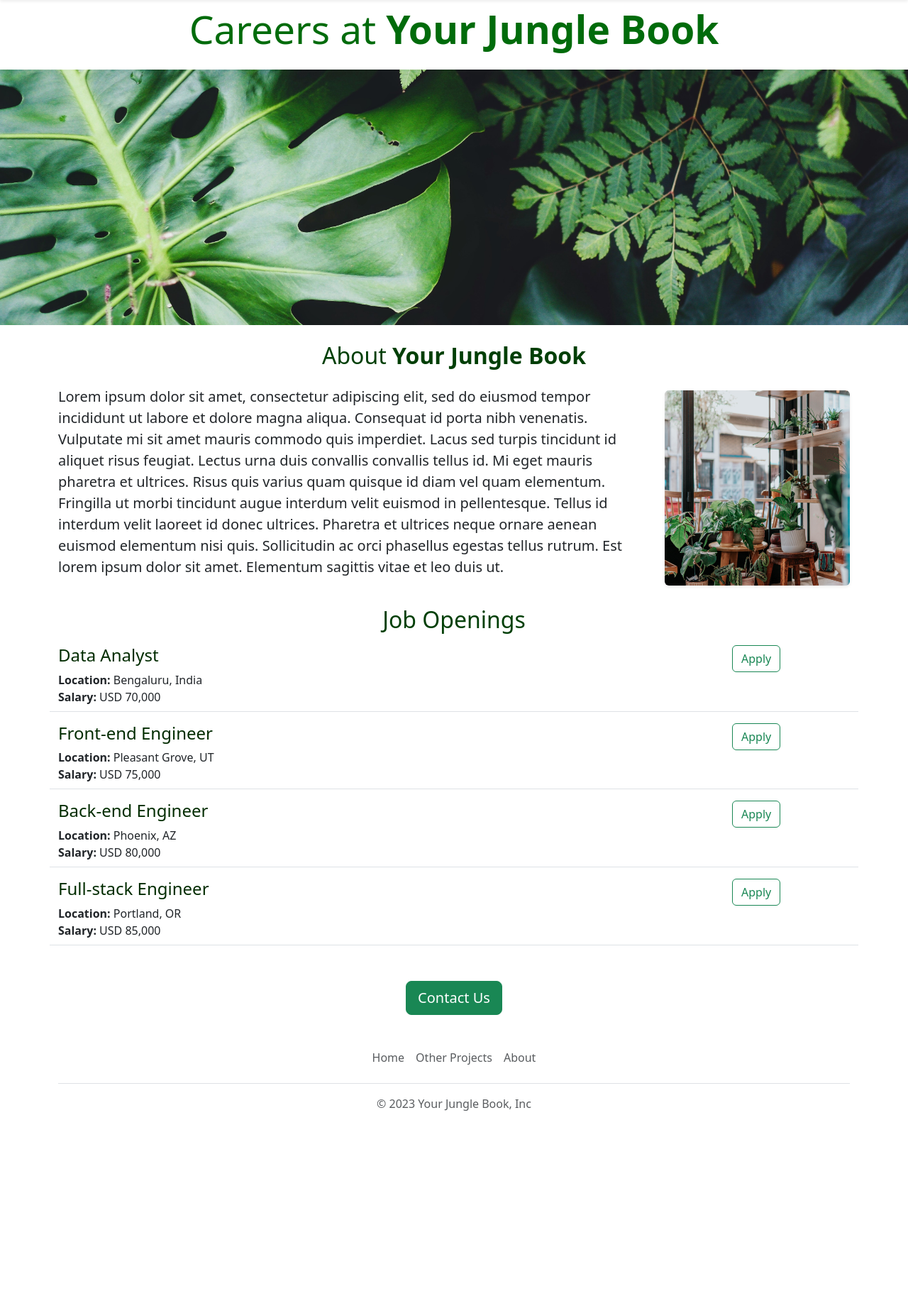
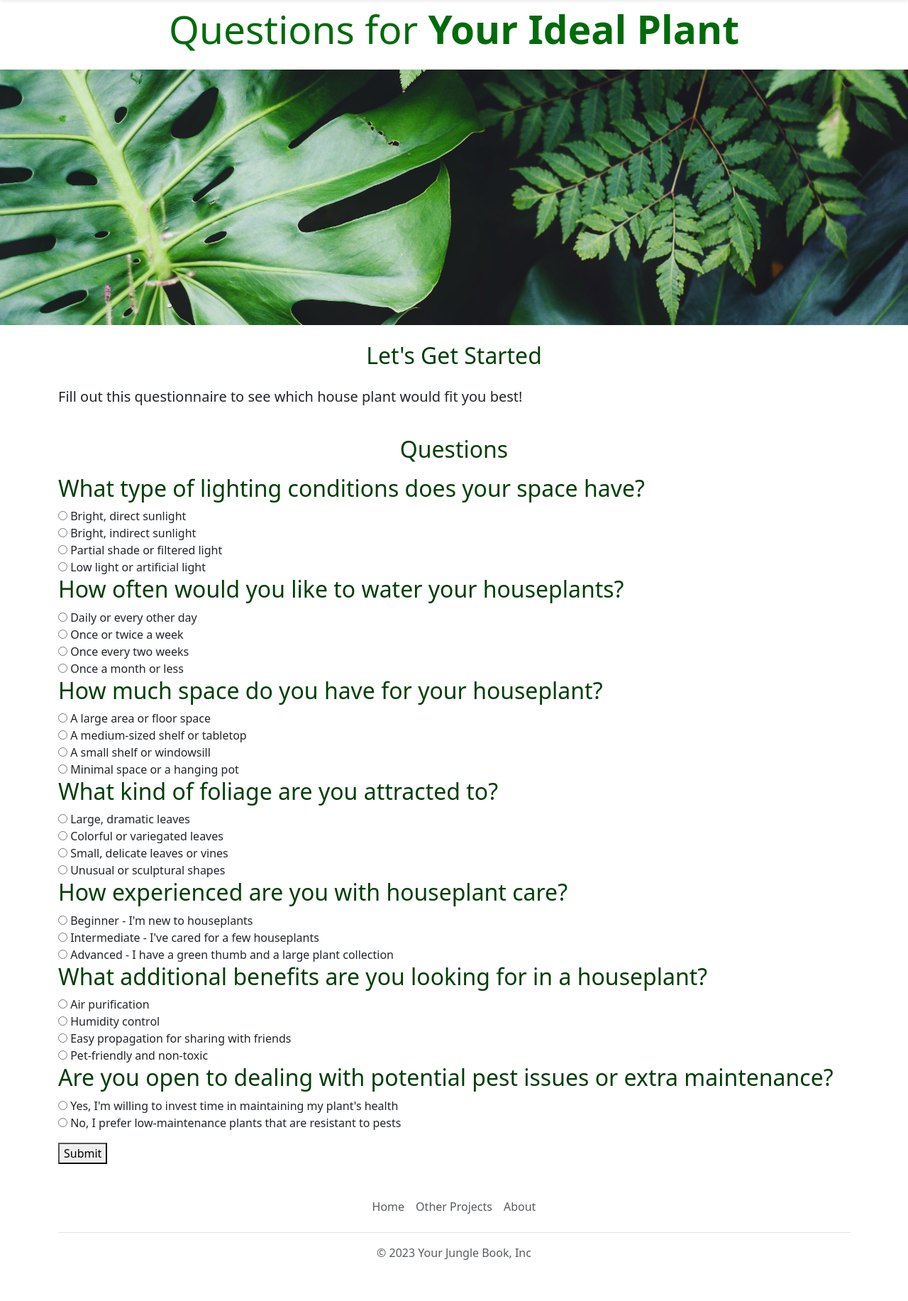
Before and after one commit to rep-pierce/jovian-careers-website-v2, a Flask app: page / in a window 1280 px wide. Shown: the part 56-1889 px from the top of the page at 71% size. Before the commit the page ends 1621 px from the top, so only its background shows below. Run offline with Flask 3, Linux system fonts and the light colour scheme.

Commit message:
updated as plant questionnaire

```diff
--- a/app.py
+++ b/app.py
@@ -1,38 +1,233 @@
 from flask import Flask, render_template, jsonify
+import json
 
 app = Flask(__name__)
 
-JOBS = [
+# Add the custom filter to remove the 'answer' key and convert to JSON
+def remove_answer_key(value):
+    new_dict = {k: v for k, v in value.items() if k != 'answer'}
+    return json.dumps(new_dict)
+
+app.jinja_env.filters['remove_answer_key'] = remove_answer_key
+
+QUESTIONS = [
     {
-        'id': 1,
-        'title': 'Data Analyst',
-        'location': 'Bengaluru, India',
-        'salary': 'USD 70,000'
+    'id': 1,
+    'question': 'What type of lighting conditions does your space have?',
+    'answers': [{
+        'answer': 'Bright, direct sunlight',
+        'zzplant': 2,
+        'snake': 4,
+        'croton': 5,
+        'areca': 5,
+        'string': 3
+    },{
+        'answer': 'Bright, indirect sunlight',
+        'zzplant': 4,
+        'snake': 5,
+        'croton': 4,
+        'areca': 4,
+        'string': 4
+    },{
+        'answer': 'Partial shade or filtered light',
+        'zzplant': 3,
+        'snake': 3,
+        'croton': 2,
+        'areca': 2,
+        'string': 5
+    },{
+        'answer': 'Low light or artificial light',
+        'zzplant': 5,
+        'snake': 3,
+        'croton': 2,
+        'areca': 2,
+        'string': 5
+    }]
     },
     {
-        'id': 2,
-        'title': 'Front-end Engineer',
-        'location': 'Pleasant Grove, UT',
-        'salary': 'USD 75,000'
+    'id': 2,
+    'question': 'How often would you like to water your houseplants?',
+    'answers': [{
+        'answer': 'Daily or every other day',
+        'zzplant': 1,
+        'snake': 1,
+        'croton': 3,
+        'areca': 5,
+        'string': 1
+    },{
+        'answer': 'Once or twice a week',
+        'zzplant': 2,
+        'snake': 3,
+        'croton': 5,
+        'areca': 4,
+        'string': 2
+    },{
+        'answer': 'Once every two weeks',
+        'zzplant': 4,
+        'snake': 5,
+        'croton': 2,
+        'areca': 2,
+        'string': 4
+    },{
+        'answer': 'Once a month or less',
+        'zzplant': 5,
+        'snake': 4,
+        'croton': 1,
+        'areca': 1,
+        'string': 3
+    }]
     },
     {
-        'id': 3,
-        'title': 'Back-end Engineer',
-        'location': 'Phoenix, AZ',
-        'salary': 'USD 80,000'
+    'id': 3,
+    'question': 'How much space do you have for your houseplant?',
+    'answers': [{
+        'answer': 'A large area or floor space',
+        'zzplant': 3,
+        'snake': 4,
+        'croton': 3,
+        'areca': 5,
+        'string': 1
+    },{
+        'answer': 'A medium-sized shelf or tabletop',
+        'zzplant': 5,
+        'snake': 5,
+        'croton': 5,
+        'areca': 3,
+        'string': 2
+    },{
+        'answer': 'A small shelf or windowsill',
+        'zzplant': 4,
+        'snake': 3,
+        'croton': 4,
+        'areca': 1,
+        'string': 4
+    },{
+        'answer': 'Minimal space or a hanging pot',
+        'zzplant': 2,
+        'snake': 2,
+        'croton': 1,
+        'areca': 1,
+        'string': 5
+    }]
     },
     {
-        'id': 4,
-        'title': 'Full-stack Engineer',
-        'location': 'Portland, OR',
-        'salary': 'USD 85,000'
-    }
+    'id': 4,
+    'question': 'What kind of foliage are you attracted to?',
+    'answers': [{
+        'answer': 'Large, dramatic leaves',
+        'zzplant': 1,
+        'snake': 2,
+        'croton': 4,
+        'areca': 5,
+        'string': 1
+    },{
+        'answer': 'Colorful or variegated leaves',
+        'zzplant': 2,
+        'snake': 1,
+        'croton': 5,
+        'areca': 3,
+        'string': 2
+    },{
+        'answer': 'Small, delicate leaves or vines',
+        'zzplant': 1,
+        'snake': 2,
+        'croton': 3,
+        'areca': 4,
+        'string': 5
+    },{
+        'answer': 'Unusual or sculptural shapes',
+        'zzplant': 3,
+        'snake': 5,
+        'croton': 2,
+        'areca': 1,
+        'string': 5
+    }]
+    },
+    {
+    'id': 5,
+    'question': 'How experienced are you with houseplant care?',
+    'answers': [{
+        'answer': "Beginner - I'm new to houseplants",
+        'zzplant': 5,
+        'snake': 5,
+        'croton': 1,
+        'areca': 2,
+        'string': 3
+    },{
+        'answer': "Intermediate - I've cared for a few houseplants",
+        'zzplant': 4,
+        'snake': 4,
+        'croton': 3,
+        'areca': 3,
+        'string': 4
+    },{
+        'answer': 'Advanced - I have a green thumb and a large plant collection',
+        'zzplant': 2,
+        'snake': 3,
+        'croton': 5,
+        'areca': 4,
+        'string': 2
+    }]
+    },
+    {
+    'id': 6,
+    'question': 'What additional benefits are you looking for in a houseplant?',
+    'answers': [{
+        'answer': 'Air purification',
+        'zzplant': 4,
+        'snake': 5,
+        'croton': 3,
+        'areca': 2,
+        'string': 1
+    },{
+        'answer': 'Humidity control',
+        'zzplant': 3,
+        'snake': 2,
+        'croton': 1,
+        'areca': 5,
+        'string': 2
+    },{
+        'answer': 'Easy propagation for sharing with friends',
+        'zzplant': 2,
+        'snake': 3,
+        'croton': 4,
+        'areca': 1,
+        'string': 5
+    },{
+        'answer': 'Pet-friendly and non-toxic',
+        'zzplant': 5,
+        'snake': 1,
+        'croton': 1,
+        'areca': 3,
+        'string': 4
+    }]
+    },
+    {
+    'id': 7,
+    'question': 'Are you open to dealing with potential pest issues or extra maintenance?',
+    'answers': [{
+        'answer': "Yes, I'm willing to invest time in maintaining my plant's health",
+        'zzplant': 2,
+        'snake': 3,
+        'croton': 5,
+        'areca': 4,
+        'string': 2
+    },{
+        'answer': 'No, I prefer low-maintenance plants that are resistant to pests',
+        'zzplant': 5,
+        'snake': 5,
+        'croton': 1,
+        'areca': 2,
+        'string': 4
+    }]
+    },
 ]
+
 
 @app.route("/")
 def hello_world():
     return render_template('home.html',
-                           jobs=JOBS)
+                           questions=QUESTIONS)
 
 @app.route("/api/jobs")
 def list_jobs():
--- a/templates/home.html
+++ b/templates/home.html
@@ -3,7 +3,7 @@
     <head>
         <meta charset="utf-8">
         <meta name="viewport" content="width=device-width, initial-scale=1">
-        <title>YJB Careers</title>
+        <title>Plant Questionnaire</title>
         <link href="https://cdn.jsdelivr.net/npm/bootstrap@5.3.0-alpha3/dist/css/bootstrap.min.css" rel="stylesheet" integrity="sha384-KK94CHFLLe+nY2dmCWGMq91rCGa5gtU4mk92HdvYe+M/SXH301p5ILy+dN9+nJOZ" crossorigin="anonymous">
         <style>
             #banner {
@@ -30,39 +30,69 @@
                 margin-top: 50px;
             }
         </style>
+        <script>
+    function calculateResults() {
+    let plantScores = {
+        'zzplant': 0,
+        'snake': 0,
+        'croton': 0,
+        'areca': 0,
+        'string': 0
+    };
+
+    const questions = document.querySelectorAll('.question');
+    questions.forEach(question => {
+        const selectedAnswer = question.querySelector('input[type="radio"]:checked');
+        if (selectedAnswer) {
+            const plantValues = JSON.parse(selectedAnswer.dataset.plantValues);
+            for (const plant in plantValues) {
+                if (plantValues.hasOwnProperty(plant) && plantScores.hasOwnProperty(plant)) {
+                    plantScores[plant] += plantValues[plant];
+                }
+            }
+        }
+    });
+
+    let highestScore = 0;
+    let recommendedPlant = '';
+    for (const plant in plantScores) {
+        if (plantScores.hasOwnProperty(plant) && plantScores[plant] > highestScore) {
+            highestScore = plantScores[plant];
+            recommendedPlant = plant;
+        }
+    }
+
+    alert('Recommended plant: ' + recommendedPlant);
+    }
+    </script>
     </head>
     <body>
         {% include 'nav.html' %}
         <div class="container">
-            <h1 class="text-center mt-2 mb-4">Careers at <b>Your Jungle Book</b></h1>
+            <h1 class="text-center mt-2 mb-4">Questions for <b>Your Ideal Plant</b></h1>
         </div>
         <div>
             <img id="banner" class="img-fluid" id="banner" src="{{ url_for('static', filename='assets/banner.jpg') }}" >
         </div>
         <div class="container mt-4 mb-2">
             <h2 class="text-center mt-2 mb-2">
-                About <b>Your Jungle Book</b>
+                Let's Get Started
             </h2>
             <div class="row mt-4 mb-4 align-items-center">
-                <div class="col-md-9">
+                <div>
                     <p class="lead ">
-                        Lorem ipsum dolor sit amet, consectetur adipiscing elit, sed do eiusmod tempor incididunt ut labore et dolore magna aliqua. Consequat id porta nibh venenatis. Vulputate mi sit amet mauris commodo quis imperdiet. Lacus sed turpis tincidunt id aliquet risus feugiat. Lectus urna duis convallis convallis tellus id. Mi eget mauris pharetra et ultrices. Risus quis varius quam quisque id diam vel quam elementum. Fringilla ut morbi tincidunt augue interdum velit euismod in pellentesque. Tellus id interdum velit laoreet id donec ultrices. Pharetra et ultrices neque ornare aenean euismod elementum nisi quis. Sollicitudin ac orci phasellus egestas tellus rutrum. Est lorem ipsum dolor sit amet. Elementum sagittis vitae et leo duis ut.
+                        Fill out this questionnaire to see which house plant would fit you best!
                     </p>
                 </div>
-                <div class="d-none d-md-block col-md-3">
-                    <img id="plantfluff" class="img-fluid shadow-sm bg-body-tertiary rounded" src="{{ url_for('static', filename='assets/cute-plants.jpg') }}"/>
-                </div>
             </div>
-            <h2 class="text-center mt-2 mb-2">Job Openings</h2>
+            <h2 class="text-center mt-2 mb-2">Questions</h2>
             <div>
                 <p>
-                    {% for job in jobs %}
-                        {% include 'jobitem.html' %}
+                    {% for question in questions %}
+                        {% include 'questionitem.html' %}
                     {% endfor %}
                 </p>
-            </div>
-            <div id="contactbutton" class="text-center">
-                <a href="mailto:pierce.ryan.97@gmail.com?subject=Question%20about%20Job%20Openings&body=My%20name%3A%20%3Cyour%20name%20here%3E%0D%0A%0D%0AMy%20question%3A%20%3Cyour%20question%20here%3E" class="btn btn-success btn-lg">Contact Us</a>
+                <button id="submit-button" onclick="calculateResults()">Submit</button>
             </div>
         </div>
         {% include 'footer.html' %}
--- a/templates/jobitem.html
+++ /dev/null
@@ -1,18 +0,0 @@
-<div class="pb-2 mt-2 mb-3 border-bottom row">
-    <div class="col-10">
-        <h4 style="color:rgb(2, 44, 0); font-weight:normal;">
-            {{job['title']}}
-        </h4>
-        <div>
-            <b>Location:</b> {{job['location']}}
-        </div>
-        {% if 'salary' in job %}
-        <div>
-            <b>Salary:</b> {{job['salary']}}
-        </div>
-        {% endif %}
-    </div>
-    <div class="col-2">
-        <a href="mailto:pierce.ryan.97@gmail.com?subject=Application%20for%20{{job['title']}}&body=My%20name%3A%20%3Cyour%20name%20here%3E%0D%0A%0D%0AMy%20Resume%20Link%3A%20%3Cresume%20link%3E%0D%0A%0D%0AMy%20LinkedIn%3A%20%3CLinkedIn%20link%3E" type="button" class="btn btn-outline-success">Apply</a>
-    </div>
-</div>
--- /dev/null
+++ b/templates/questionitem.html
@@ -0,0 +1,11 @@
+<div class="question">
+    <h2>{{ question.question }}</h2>
+    <div class="answers">
+        {% for answer in question.answers %}
+            <div class="answer">
+                <input type="radio" name="question-{{ question.id }}" id="answer-{{ loop.index }}" data-plant-values="{{ answer|remove_answer_key }}">
+                <label for="answer-{{ loop.index }}">{{ answer.answer }}</label>
+            </div>
+        {% endfor %}
+    </div>
+</div>
```
